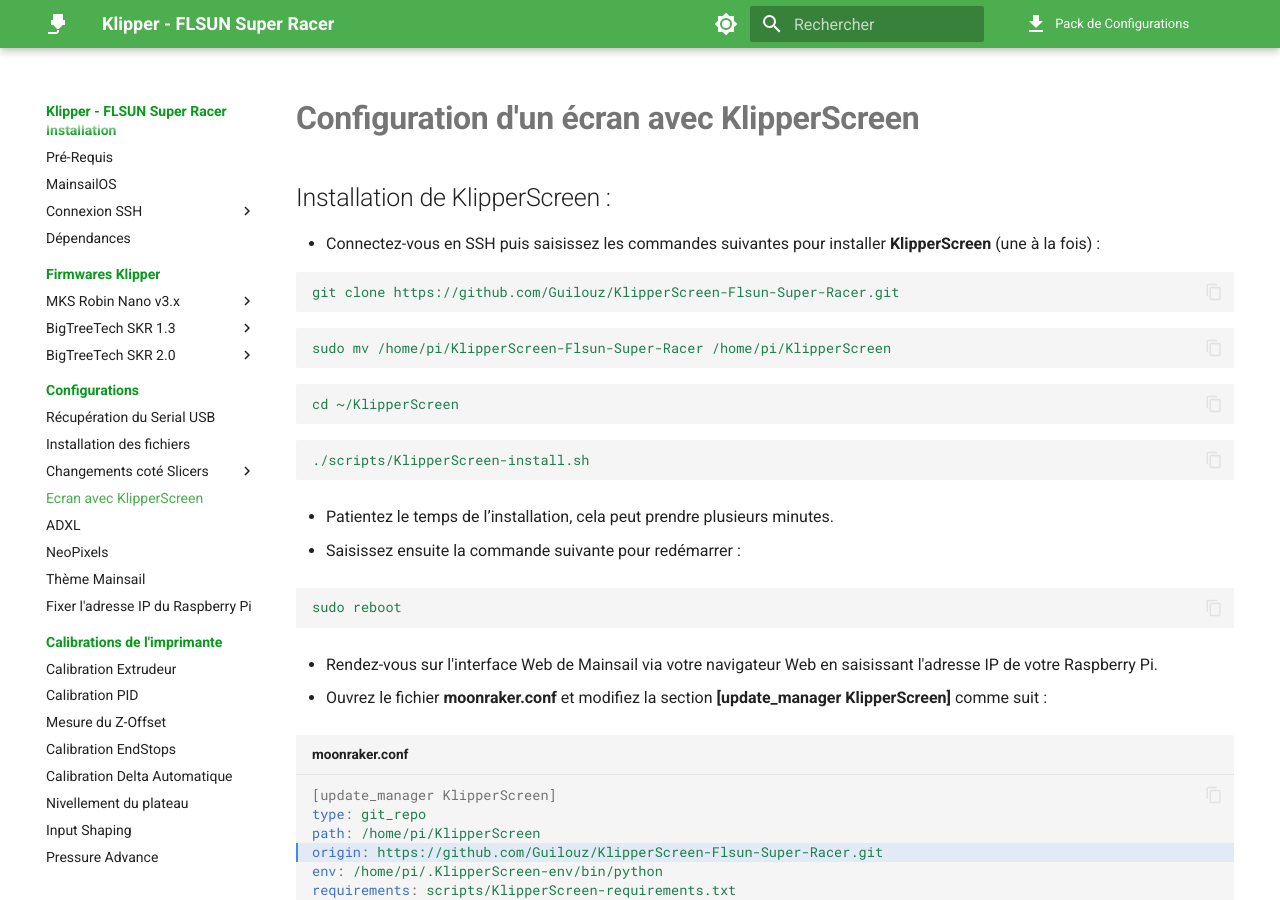
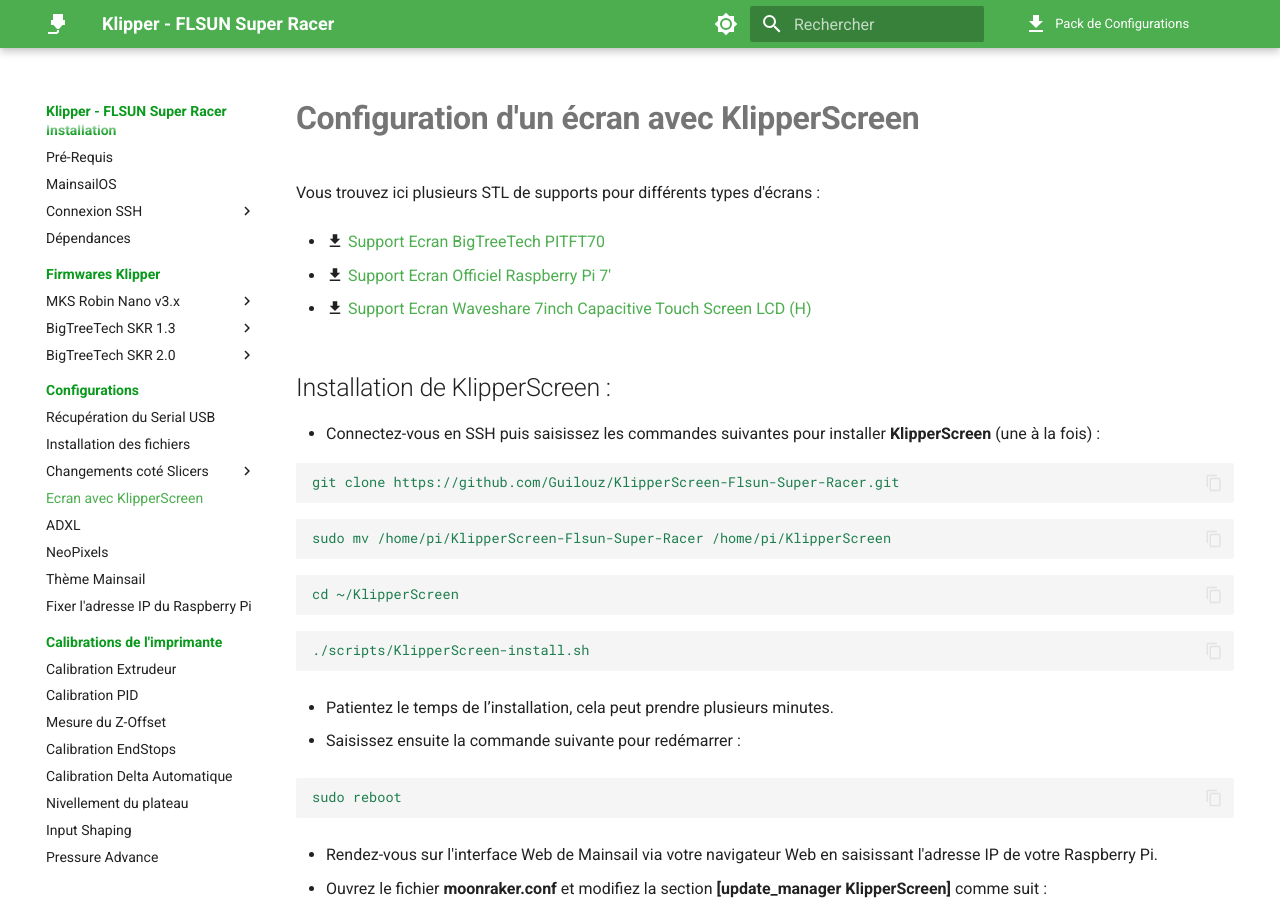
Before and after one commit to Guilouz/test, an MkDocs documentation site: the page built from docs/configurations/ecran-avec-klipperscreen.md, in a window 1280 px wide and 900 px high. Built offline with MkDocs 1.6.1 and Material for MkDocs 9.7.7, drawn with Linux system fonts in a browser that asks for light colours; emoji names are drawn with the system emoji font; comment, search, counter and statistics services are not loaded.

Commit message:
Update ecran-avec-klipperscreen.md

```diff
--- a/docs/configurations/ecran-avec-klipperscreen.md
+++ b/docs/configurations/ecran-avec-klipperscreen.md
@@ -4,6 +4,15 @@
 ---
 
 # Configuration d'un écran avec KlipperScreen
+
+Vous trouvez ici plusieurs STL de supports pour différents types d'écrans :
+
+- :material-download: <a href="https://github.com/Guilouz/Klipper-Flsun-Super-Racer/raw/main/Downloads/Support_Ecran_BigTreeTech_PITFT70_by_Guilouz" target="_blank">Support Ecran BigTreeTech PITFT70</a>
+
+- :material-download: <a href="https://github.com/Guilouz/Klipper-Flsun-Super-Racer/raw/main/Downloads/Support_Ecran_Officiel_Raspberry_Pi_7_by_Guilouz" target="_blank">Support Ecran Officiel Raspberry Pi 7'</a>
+
+- :material-download: <a href="https://github.com/Guilouz/Klipper-Flsun-Super-Racer/raw/main/Downloads/Support_Ecran_Waveshare_7inch_Capacitive_Touch_Screen_LCD_(H)_by_snowjo67500.rar" target="_blank">Support Ecran Waveshare 7inch Capacitive Touch Screen LCD (H)</a>
+
 
 ## Installation de KlipperScreen :
 
```
